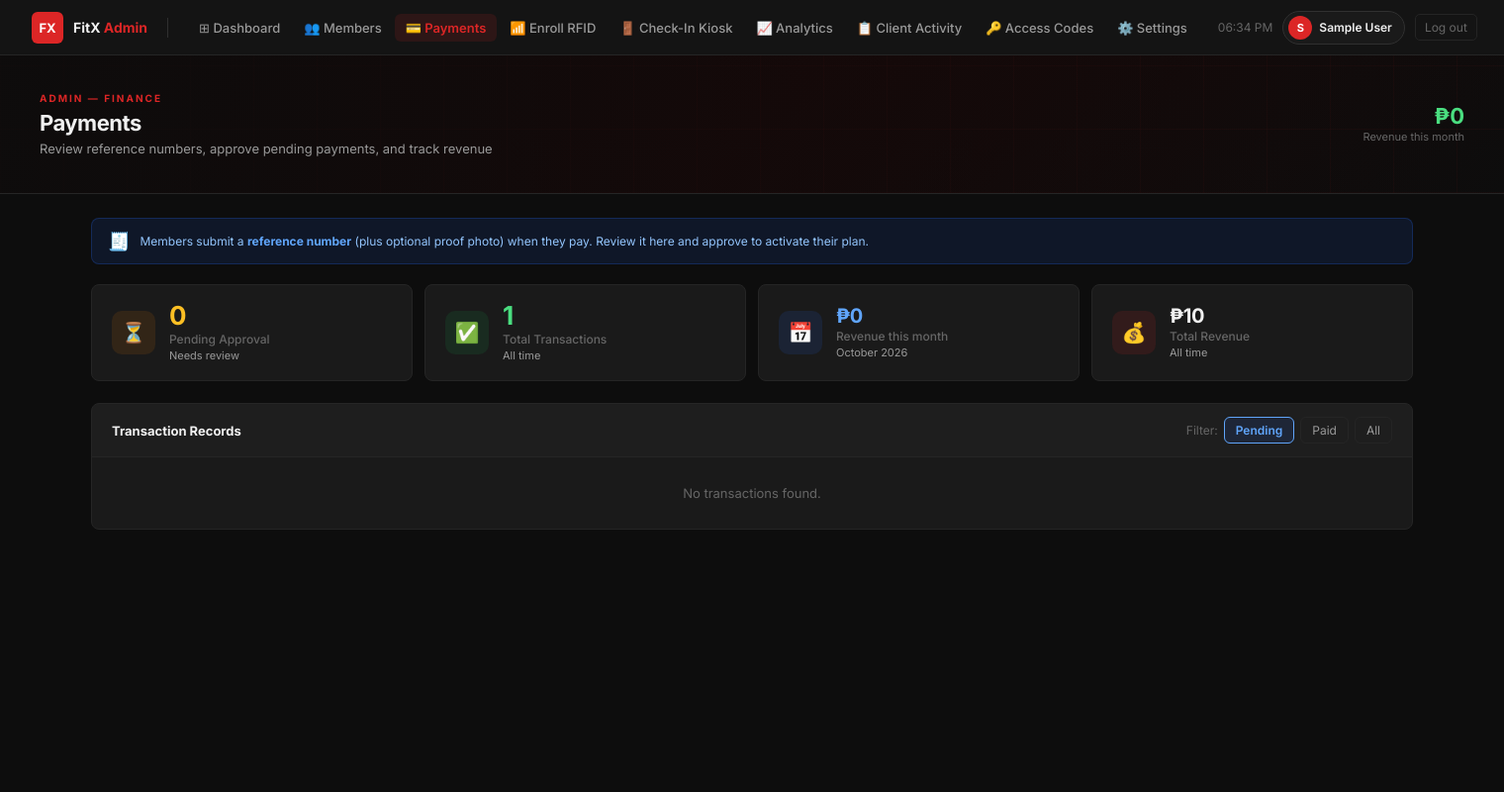
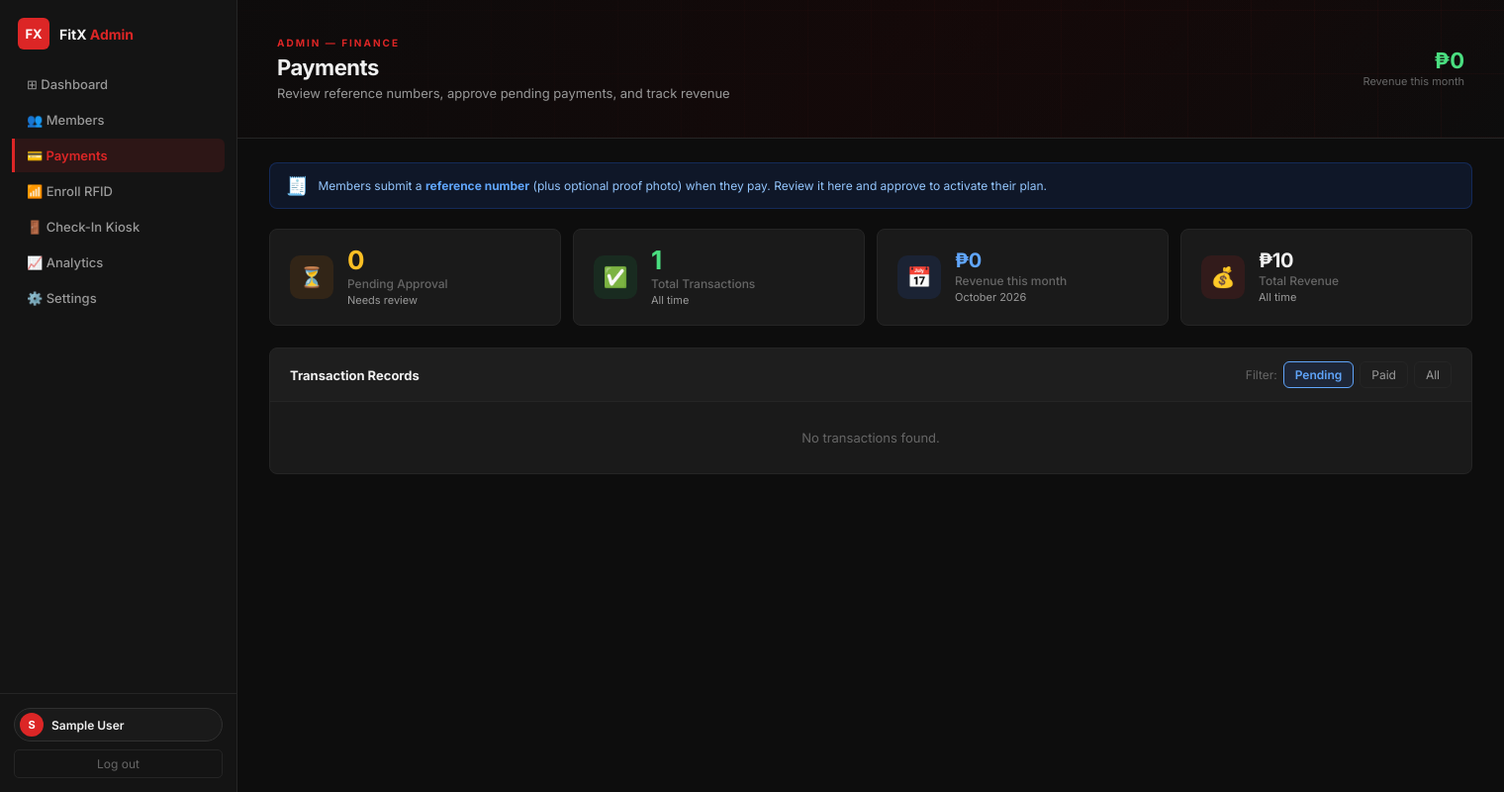
Before and after one commit to Strategicash/Cstone-2, a PHP site: page /payments.php in a window 1520 px wide. Shown: the whole page at 99% size. Run offline with PHP 8.4, Linux system fonts and the light colour scheme; the visitor is signed in with stand-in values (Sample User, id 1); tables that the repository leaves empty or names only in its code hold one stand-in row (values such as "Sample post").

Commit message:
Successfully converted payments.php to Gym360 sidebar layout

```diff
--- a/payments.php
+++ b/payments.php
@@ -59,21 +59,20 @@ $r = $conn->query("SELECT COALESCE(SUM(amount),0) t FROM payments WHERE status='
     }
     body{font-family:var(--font);background:var(--bg);color:var(--text);min-height:100vh}
 
-    .topnav{position:sticky;top:0;z-index:100;background:var(--surface);border-bottom:1px solid var(--border);height:var(--nav-h);display:flex;align-items:center;padding:0 32px;gap:20px}
-    .nav-brand{display:flex;align-items:center;gap:10px;text-decoration:none;flex-shrink:0}
-    .nav-logo{width:32px;height:32px;border-radius:6px;background:var(--red);display:flex;align-items:center;justify-content:center;font-weight:700;font-size:13px;color:#fff}
-    .nav-brand-text{font-size:14px;font-weight:700;color:var(--text)}.nav-brand-text span{color:var(--red)}
-    .nav-divider{width:1px;height:20px;background:var(--border2);flex-shrink:0}
-    .nav-links{display:flex;align-items:center;gap:2px;flex:1}
-    .nav-link{display:flex;align-items:center;gap:6px;padding:6px 11px;border-radius:6px;font-size:13px;font-weight:500;color:var(--muted);text-decoration:none;transition:all 0.15s;white-space:nowrap}
-    .nav-link:hover{background:var(--card);color:var(--text)}.nav-link.active{background:var(--red-dim);color:var(--red);font-weight:600}
-    .nav-right{display:flex;align-items:center;gap:10px;margin-left:auto;flex-shrink:0}
-    .nav-time{font-size:12px;color:var(--sub)}
-    .nav-admin-chip{display:flex;align-items:center;gap:7px;background:var(--card);border:1px solid var(--border2);border-radius:20px;padding:4px 12px 4px 5px}
-    .nav-avatar{width:24px;height:24px;border-radius:50%;background:var(--red);color:#fff;font-size:11px;font-weight:700;display:flex;align-items:center;justify-content:center}
-    .nav-admin-name{font-size:12px;font-weight:600}
-    .nav-logout{font-size:12px;color:var(--sub);text-decoration:none;padding:5px 9px;border-radius:5px;border:1px solid var(--border);transition:all 0.15s}
-    .nav-logout:hover{color:var(--text);border-color:var(--border2)}
+    .sidebar{position:fixed;top:0;left:0;width:240px;height:100vh;background:var(--surface);border-right:1px solid var(--border);z-index:200;display:flex;flex-direction:column}
+    .side-brand{display:flex;align-items:center;gap:10px;text-decoration:none;padding:18px 18px 14px;flex-shrink:0}
+    .side-logo{width:32px;height:32px;border-radius:6px;background:var(--red);display:flex;align-items:center;justify-content:center;font-weight:700;font-size:13px;color:#fff;flex-shrink:0}
+    .side-brand-text{font-size:14px;font-weight:700;color:var(--text)}.side-brand-text span{color:var(--red)}
+    .side-nav{flex:1;padding:4px 12px;display:flex;flex-direction:column;gap:2px;overflow-y:auto}
+    .side-link{display:flex;align-items:center;gap:9px;padding:9px 12px;border-radius:0 6px 6px 0;font-size:13px;font-weight:500;color:var(--muted);text-decoration:none;border-left:3px solid transparent;transition:all 0.15s;white-space:nowrap}
+    .side-link:hover{background:var(--card);color:var(--text)}.side-link.active{background:var(--red-dim);color:var(--red);font-weight:600;border-left-color:var(--red)}
+    .side-bottom{border-top:1px solid var(--border);padding:14px;flex-shrink:0}
+    .side-chip{display:flex;align-items:center;gap:8px;background:var(--card);border:1px solid var(--border2);border-radius:20px;padding:4px 12px 4px 5px;margin-bottom:8px;min-width:0}
+    .side-avatar{width:24px;height:24px;border-radius:50%;background:var(--red);color:#fff;font-size:11px;font-weight:700;display:flex;align-items:center;justify-content:center;flex-shrink:0}
+    .side-name{font-size:12px;font-weight:600;color:var(--text);white-space:nowrap;overflow:hidden;text-overflow:ellipsis}
+    .side-logout{display:block;text-align:center;font-size:12px;color:var(--sub);text-decoration:none;padding:6px 9px;border-radius:5px;border:1px solid var(--border);transition:all 0.15s}
+    .side-logout:hover{color:var(--text);border-color:var(--border2)}
+    .main{margin-left:240px;min-height:100vh}
 
     .banner{position:relative;height:var(--banner-h);overflow:hidden;border-bottom:1px solid var(--border)}
     .banner-fallback{position:absolute;inset:0;background:repeating-linear-gradient(90deg,rgba(220,38,38,0.05) 0,rgba(220,38,38,0.05) 1px,transparent 1px,transparent 64px),repeating-linear-gradient(0deg,rgba(220,38,38,0.05) 0,rgba(220,38,38,0.05) 1px,transparent 1px,transparent 64px),linear-gradient(135deg,#130303 0%,#1c0505 50%,#0d0d0d 100%)}
@@ -128,37 +127,36 @@ $r = $conn->query("SELECT COALESCE(SUM(amount),0) t FROM payments WHERE status='
     .btn-approve:hover{background:#128a3c}
 
     @media(max-width:1100px){.stats-grid{grid-template-columns:1fr 1fr}}
-    @media(max-width:768px){.nav-links{display:none}.wrapper{padding:20px 16px}.banner-content{padding:0 20px}.banner-right{display:none}}
+    @media(max-width:768px){.sidebar{position:static;width:100%;height:auto;border-right:none;border-bottom:1px solid var(--border)}.main{margin-left:0}.wrapper{padding:20px 16px}.banner-content{padding:0 20px}.banner-right{display:none}}
   </style>
 </head>
 <body>
 
-<nav class="topnav">
-  <a href="admin.php" class="nav-brand">
-    <div class="nav-logo">FX</div>
-    <div class="nav-brand-text">FitX <span>Admin</span></div>
+<!-- SIDEBAR -->
+<aside class="sidebar">
+  <a href="admin.php" class="side-brand">
+    <div class="side-logo">FX</div>
+    <div class="side-brand-text">FitX <span>Admin</span></div>
   </a>
-  <div class="nav-divider"></div>
-  <div class="nav-links">
-    <a href="admin.php"               class="nav-link">⊞ Dashboard</a>
-    <a href="all_members.php"         class="nav-link">👥 Members</a>
-    <a href="payments.php"            class="nav-link active">💳 Payments</a>
-    <a href="admin_enroll_rfid.php"     class="nav-link">📶 Enroll RFID</a>
-    <a href="admin_checkin.php"         class="nav-link">🚪 Check-In Kiosk</a>
-    <a href="analytics.php"          class="nav-link">📈 Analytics</a>
-    <a href="admin_client_activity.php" class="nav-link">📋 Client Activity</a>
-    <a href="admin_access_codes.php" class="nav-link">🔑 Access Codes</a>
-    <a href="settings.php"            class="nav-link">⚙️ Settings</a>
+  <nav class="side-nav">
+    <a href="admin.php" class="side-link">⊞ Dashboard</a>
+    <a href="all_members.php" class="side-link">👥 Members</a>
+    <a href="payments.php" class="side-link active">💳 Payments</a>
+    <a href="admin_enroll_rfid.php" class="side-link">📶 Enroll RFID</a>
+    <a href="admin_checkin.php" class="side-link">🚪 Check-In Kiosk</a>
+    <a href="analytics.php" class="side-link">📈 Analytics</a>
+    <a href="settings.php" class="side-link">⚙️ Settings</a>
+  </nav>
+  <div class="side-bottom">
+    <div class="side-chip">
+      <div class="side-avatar"><?= strtoupper(substr($admin_name, 0, 1)) ?></div>
+      <span class="side-name"><?= htmlspecialchars($admin_name) ?></span>
+    </div>
+    <a href="logout.php" class="side-logout">Log out</a>
   </div>
-  <div class="nav-right">
-    <span class="nav-time" id="live-time"></span>
-    <div class="nav-admin-chip">
-      <div class="nav-avatar"><?= strtoupper(substr($admin_name, 0, 1)) ?></div>
-      <span class="nav-admin-name"><?= htmlspecialchars($admin_name) ?></span>
-    </div>
-    <a href="logout.php" class="nav-logout">Log out</a>
-  </div>
-</nav>
+</aside>
+
+<div class="main">
 
 <div class="banner">
   <div class="banner-fallback"></div>
@@ -325,16 +323,7 @@ $r = $conn->query("SELECT COALESCE(SUM(amount),0) t FROM payments WHERE status='
     <?php endif; ?>
   </div>
 
-</div>
-
-<script>
-  function updateTime() {
-    document.getElementById('live-time').textContent =
-      new Date().toLocaleTimeString('en-PH', { hour:'2-digit', minute:'2-digit', hour12:true });
-  }
-  updateTime();
-  setInterval(updateTime, 1000);
-</script>
+</div><!-- /.main -->
 
 </body>
 </html>
```
